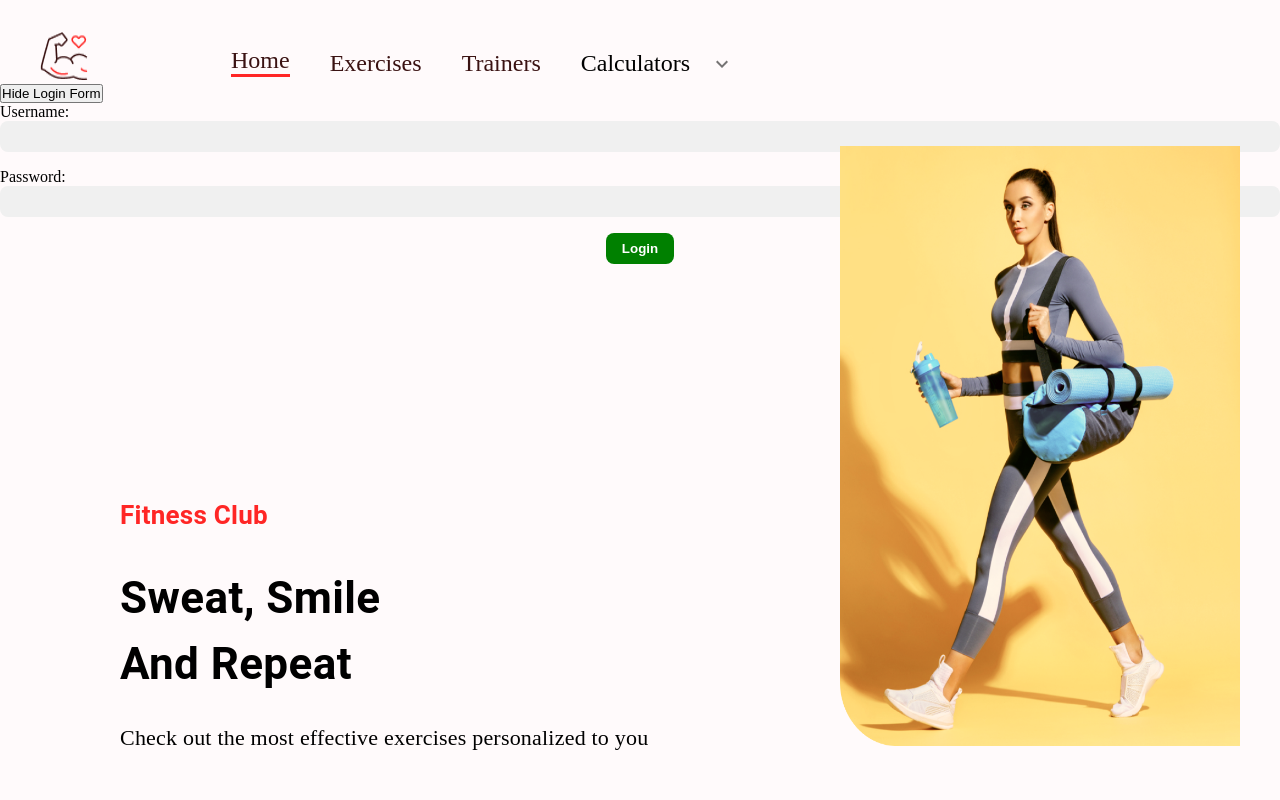
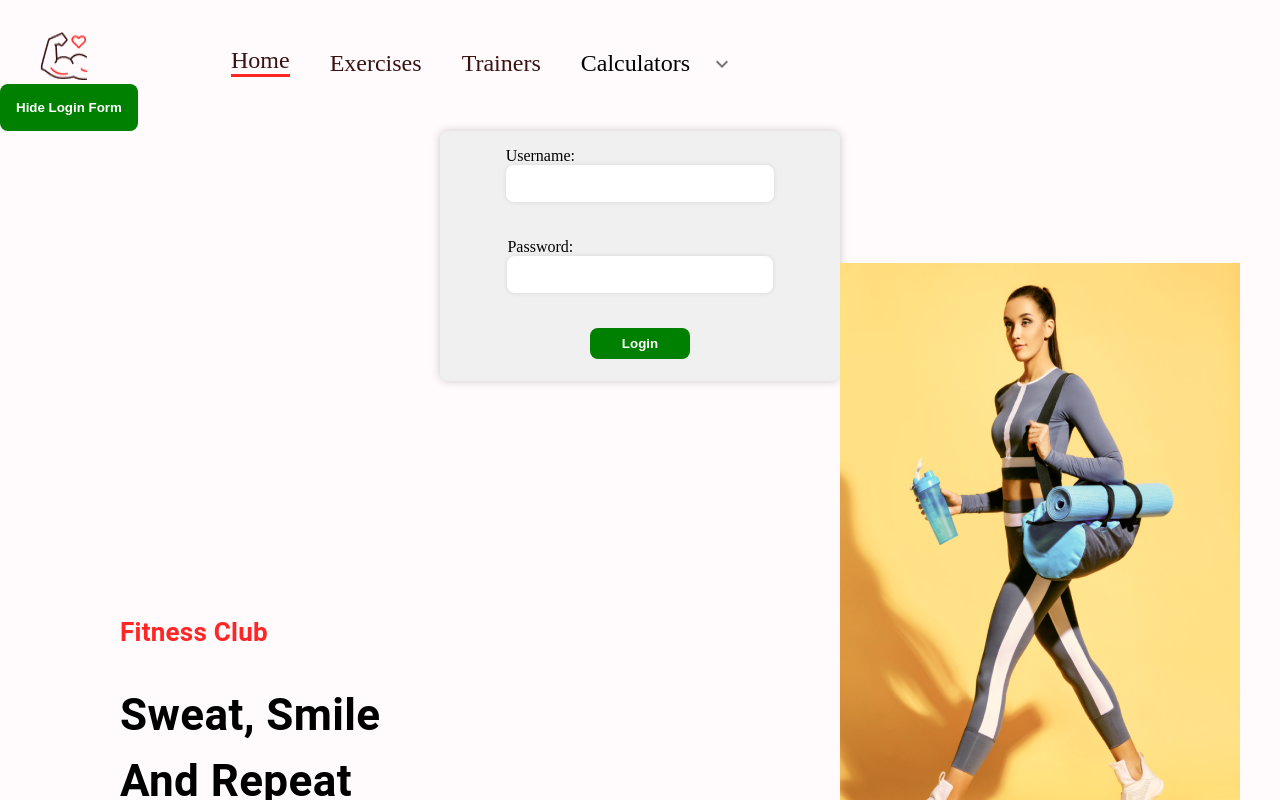
Before and after one commit to Priyanshu-bit/Fit-scorpion-minor, a React (Create React App) app: page / in a window 1280 px wide. Both pictures are taken after a click on the button "Show Login Form". Shown: the top 800 px of the page. Built offline with nearby package versions, Linux system fonts and the light colour scheme; no server answers.

Commit message:
styled login

```diff
--- /dev/null
+++ b/src/components/Login.css
@@ -0,0 +1,68 @@
+.login-btn {
+    padding: 1rem;
+    border: none;
+    border-radius: 0.5rem;
+    background-color: #008000;
+    color: white;
+    font-weight: bold;
+    cursor: pointer;
+    transition: transform 0.3s ease-in-out;
+  }
+
+  .login-btn:hover {
+    transform: scale(1.05);
+  }
+
+  .login-form {
+    display: flex;
+    flex-direction: column;
+    align-items: center;
+    gap: 1rem;
+    padding: 2rem;
+    border-radius: 0.5rem;
+    background-color: #f0f0f0;
+    box-shadow: 0 0 10px rgba(0, 0, 0, 0.2);
+    animation: slide-in 0.5s ease-in-out;
+  }
+
+  .login-input {
+    width: 100%;
+    padding: 0.7rem;
+    border-radius: 0.5rem;
+    border: none;
+    background-color: white;
+    box-shadow: 0 0 5px rgba(0, 0, 0, 0.1);
+  }
+
+  .login-submit {
+    padding: 0.5rem 2rem;
+    border: none;
+    border-radius: 0.5rem;
+    background-color: #008000;
+    color: white;
+    font-weight: bold;
+    cursor: pointer;
+    transition: transform 0.3s ease-in-out;
+  }
+
+  .login-submit:hover {
+    transform: scale(1.05);
+  }
+
+  .login-form {
+    max-width: 400px; /* Set the maximum width of the form */
+    height: 250px;
+    margin: 0 auto; /* Center the form horizontally */
+    padding: 1rem; /* Add padding to the form */
+    box-sizing: border-box; /* Include padding and border in the total width of the element */
+  }
+
+
+  @keyframes slide-in {
+    0% {
+      transform: translateY(-100%);
+    }
+    100% {
+      transform: translateY(0);
+    }
+  }
--- a/src/components/Login.js
+++ b/src/components/Login.js
@@ -1,6 +1,8 @@
 import React, { useState } from 'react';
+import './Login.css';
 
 const LoginPage = () => {
+
   const [showLoginForm, setShowLoginForm] = useState(false);
   const [username, setUsername] = useState('');
   const [password, setPassword] = useState('');
@@ -25,18 +27,18 @@ const LoginPage = () => {
 
   return (
     <div>
-      <button onClick={handleToggleLoginForm}>{showLoginForm ? 'Hide Login Form' : 'Show Login Form'}</button>
+      <button onClick={handleToggleLoginForm} className="login-btn">{showLoginForm ? 'Hide Login Form' : 'Show Login Form'}</button>
       {showLoginForm && (
-        <form onSubmit={handleSubmit} style={{display: 'flex', flexDirection: 'column', alignItems: 'center', gap: '1rem'}}>
-          <label style={{width: '100%'}}>
+        <form onSubmit={handleSubmit} className="login-form" style={{display: 'flex', flexDirection: 'column', alignItems: 'center', gap: '2.2rem'}}>
+          <label>
             <span>Username:</span>
-            <input type="text" value={username} onChange={handleUsernameChange} style={{width: '100%', padding: '0.5rem', borderRadius: '0.5rem', border: 'none', backgroundColor: '#f0f0f0'}} />
+          <input type="text" value={username} onChange={handleUsernameChange} className="login-input" />
           </label>
-          <label style={{width: '100%'}}>
+          <label>
             <span>Password:</span>
-            <input type="password" value={password} onChange={handlePasswordChange} style={{width: '100%', padding: '0.5rem', borderRadius: '0.5rem', border: 'none', backgroundColor: '#f0f0f0'}} />
+            <input type="password" value={password} onChange={handlePasswordChange} className="login-input" />
           </label>
-          <button type="submit" style={{padding: '0.5rem 1rem', borderRadius: '0.5rem', border: 'none', backgroundColor: '#008000', color: 'white', fontWeight: 'bold'}}>Login</button>
+          <button type="submit" className="login-submit">Login</button>
         </form>
       )}
     </div>
```
